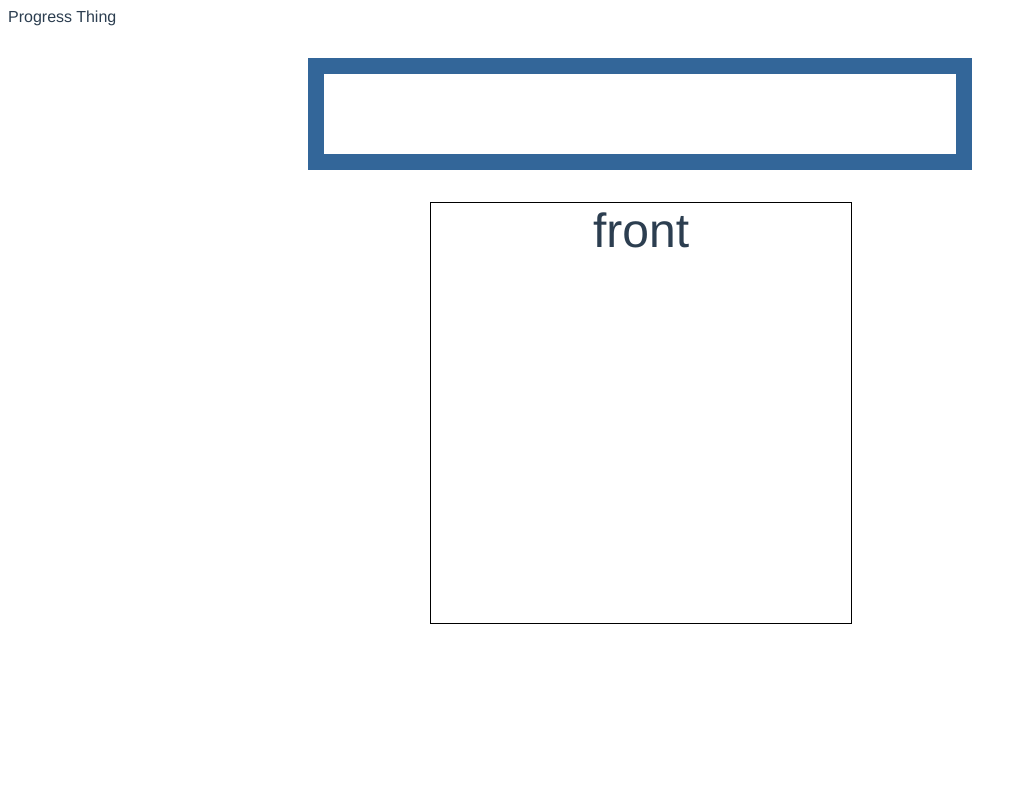
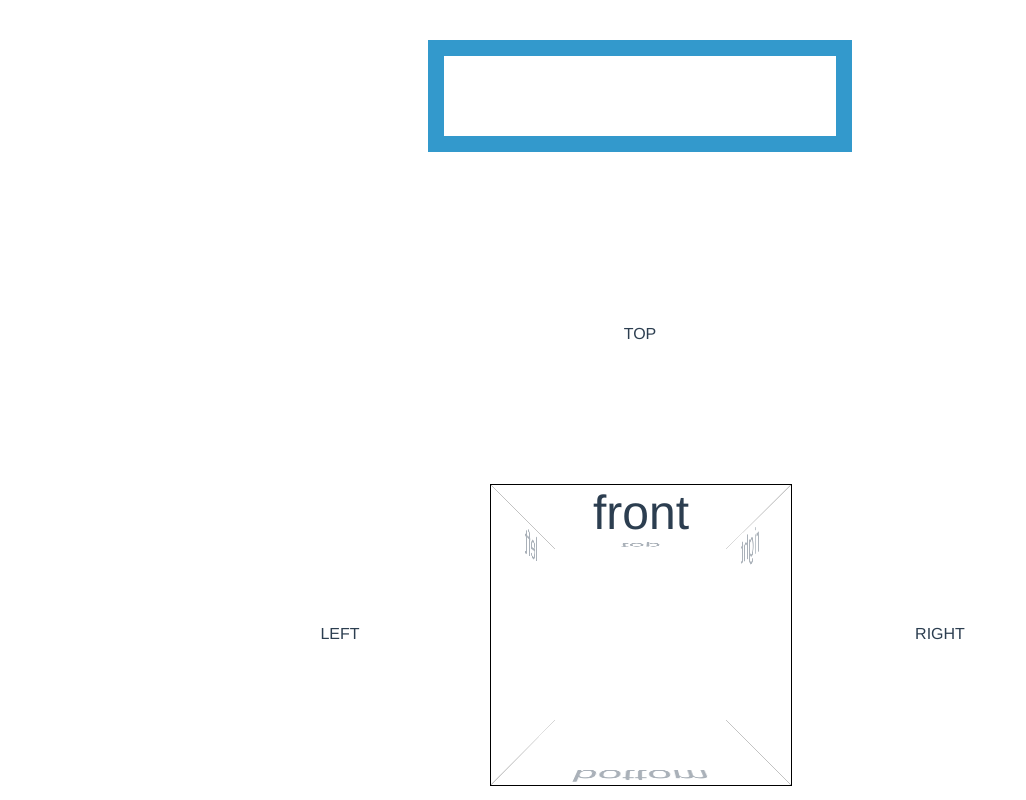
Before and after one commit to cubymcboatface/CubyMcBoatFace, a Vue app: page / in a window 1280 px wide. Shown: the top 800 px of the page, without its empty margins (0-1026 px from the left). Built offline with nearby package versions, Linux system fonts and the light colour scheme.

Commit message:
Options, faces, coming soon...boats

```diff
--- a/src/App.vue
+++ b/src/App.vue
@@ -1,18 +1,65 @@
 <template>
     <div id="game">
-        <div>Progress Thing</div>
         <ProgressMcProgressFace/>
-        <CubyMcCubeFace/>
+        <div id="grid">
+            <OptionMcOptionFace/>
+            <OptionMcOptionFace>TOP</OptionMcOptionFace>
+            <OptionMcOptionFace/>
+            <OptionMcOptionFace>LEFT</OptionMcOptionFace>
+            <CubyMcCubeFace :rotateTo="rotateTo" @complete="resetRotation"/>
+            <OptionMcOptionFace>RIGHT</OptionMcOptionFace>
+            <OptionMcOptionFace/>
+            <OptionMcOptionFace>BOTTOM</OptionMcOptionFace>
+            <OptionMcOptionFace/>
+        </div>
+
     </div>
 </template>
 
 <script>
   import ProgressMcProgressFace from './components/ProgressMcProgressFace'
   import CubyMcCubeFace from './components/CubyMcCubeFace'
+  import OptionMcOptionFace from './components/OptionMcOptionFace'
 
   export default {
     name: 'app',
-    components: { CubyMcCubeFace, ProgressMcProgressFace }
+    components: { OptionMcOptionFace, CubyMcCubeFace, ProgressMcProgressFace },
+
+    data () {
+      return {
+        rotateTo: null,
+      }
+    },
+
+    methods: {
+      onKeyUp (event) {
+        switch (event.key) {
+          case 'ArrowUp':
+            return this.rotate('top')
+          case 'ArrowLeft':
+            return this.rotate('left')
+          case 'ArrowDown':
+            return this.rotate('bottom')
+          case 'ArrowRight':
+            return this.rotate('right')
+        }
+      },
+      rotate (direction) {
+        this.rotateTo = direction
+      },
+
+      resetRotation () {
+        this.rotateTo = null
+      }
+    },
+
+    created () {
+      document.addEventListener('keyup', (event) => this.onKeyUp(event))
+    },
+
+    destroyed () {
+      document.removeEventListener('keyup', this.onKeyUp)
+    }
   }
 </script>
 
@@ -22,5 +69,17 @@
         -webkit-font-smoothing: antialiased;
         -moz-osx-font-smoothing: grayscale;
         color: #2c3e50;
+        display: flex;
+        flex-direction: column;
+        align-items: center;
+        justify-content: center;
+    }
+
+    #grid {
+        display: grid;
+        grid-template-columns: repeat(3, 300px);
+        grid-template-rows: repeat(3, 300px);
+        border: none;
+        margin: 0 auto;
     }
 </style>
--- a/src/components/CubyMcCubeFace.vue
+++ b/src/components/CubyMcCubeFace.vue
@@ -1,6 +1,6 @@
 <template>
     <div class="scene">
-        <div class="cube show-front">
+        <div :class="getClassForCube()" @transitionend="transitionComplete">
             <div class="cube__face cube__face--front">front</div>
             <div class="cube__face cube__face--right">right</div>
             <div class="cube__face cube__face--left">left</div>
@@ -13,17 +13,33 @@
 <script>
   export default {
     name: 'CubyMcCubeFace',
+
+    props: {
+      rotateTo: String,
+    },
+
+    methods: {
+      transitionComplete () {
+        this.$emit('complete')
+      },
+
+      getClassForCube () {
+        return this.rotateTo
+          ? `cube with-transition show-${this.rotateTo}`
+          : 'cube'
+      }
+    }
   }
 </script>
 
 
 <style scoped lang="scss">
-    $size: 420px;
+    $size: 300px;
 
     .scene {
         width: $size;
         height: $size;
-        perspective: 500px;
+        perspective: 400px;
         margin: 0 auto;
     }
 
@@ -33,8 +49,11 @@
         position: relative;
         transform-style: preserve-3d;
         transform: translateZ(calc(#{$size} / -2));
-        transition: transform .3s ease-in-out;
 
+
+        &.with-transition {
+            transition: transform .3s ease-in-out;
+        }
     }
 
     .cube__face {
@@ -44,7 +63,7 @@
         border: 1px solid #000;
         text-align: center;
         font-size: 3rem;
-        background-color: white;
+        background-color: rgba(255, 255, 255, 0.6);
     }
 
     .cube__face--front {
--- /dev/null
+++ b/src/components/OptionMcOptionFace.vue
@@ -0,0 +1,20 @@
+<template>
+    <div class="option">
+        <slot/>
+    </div>
+</template>
+
+<script>
+  export default {
+    name: 'OptionMcOptionFace.vue'
+  }
+</script>
+
+<style scoped>
+    .option {
+        display: flex;
+        flex-direction: column;
+        align-items: center;
+        justify-content: center;
+    }
+</style>
--- a/src/components/ProgressMcProgressFace.vue
+++ b/src/components/ProgressMcProgressFace.vue
@@ -15,9 +15,9 @@
 
 <style scoped>
     #progress-mc-progress-face {
-        width: 50%;
+        width: 392px;
         margin: 2rem auto;
-        border: 1rem #369 solid;
+        border: 1rem #39C solid;
         height: 5rem;
     }
 </style>
```
